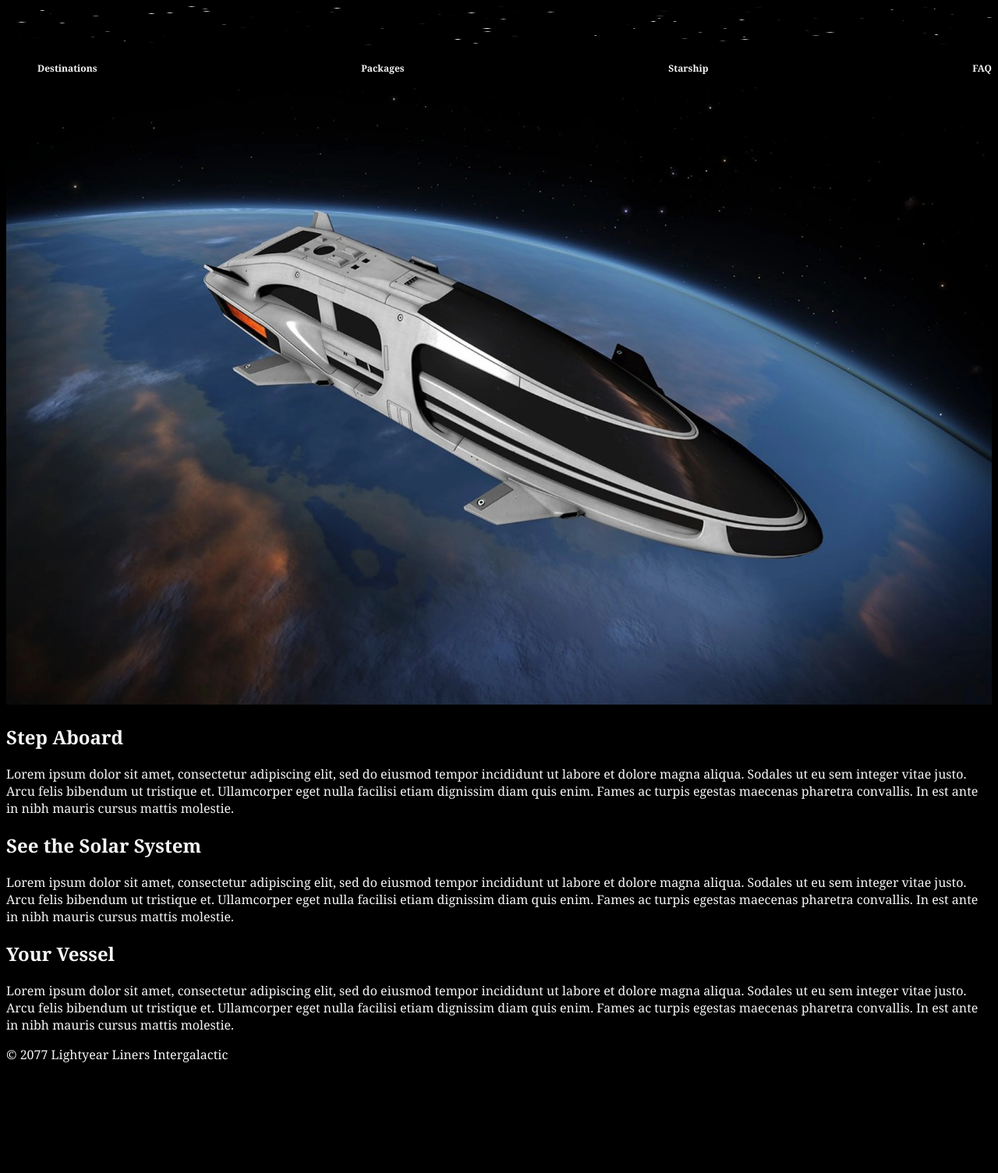
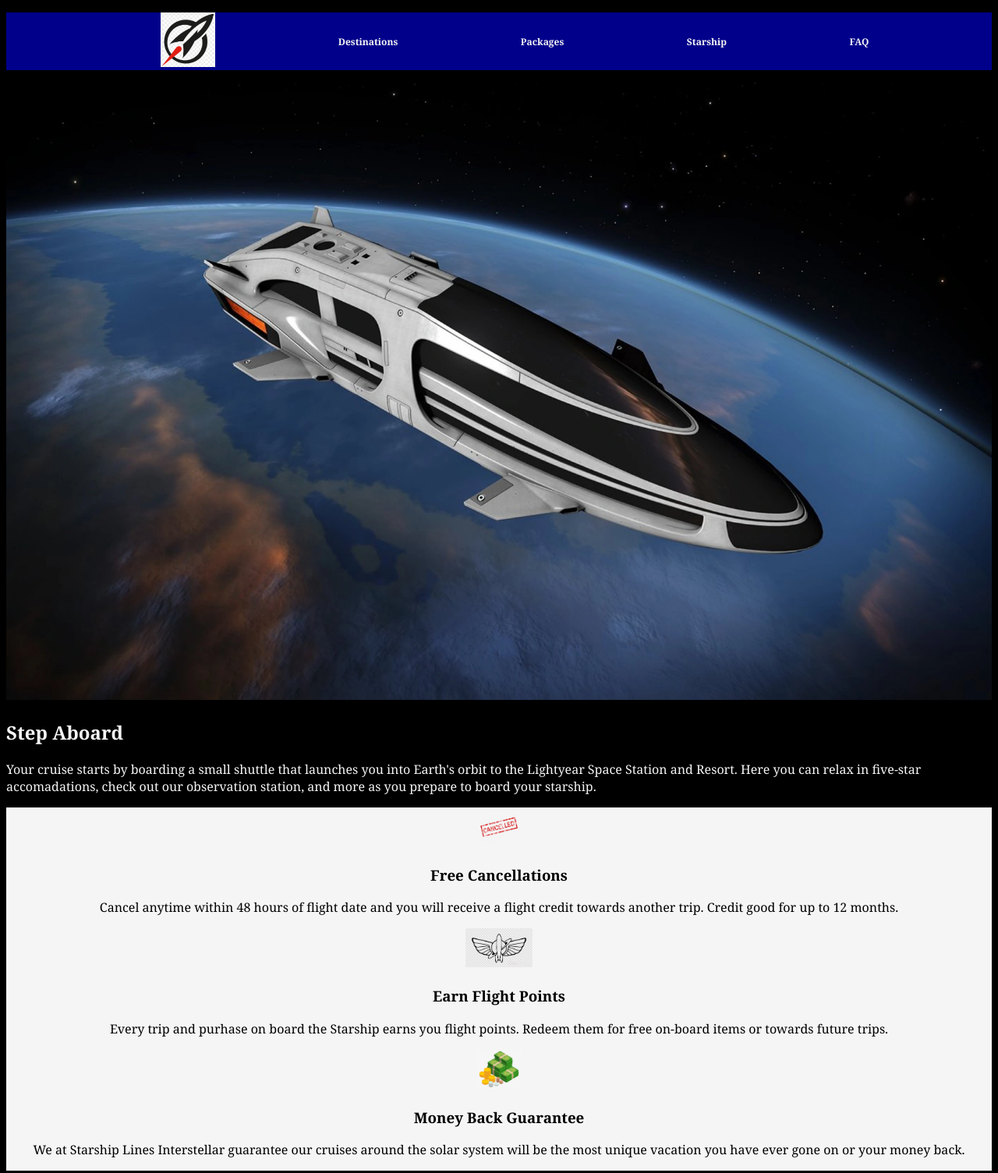
Before and after one commit to tburto33/LightyearCruises, a plain HTML site: page index.html in a window 1280 px wide. Shown: the top 1505 px of the page at 78% size. Before the commit the page ends 1380 px from the top, so only its background shows below. Drawn offline with Linux system fonts and the light colour scheme.

Commit message:
Added new container with photos, logo, and started filling in text for content

```diff
--- a/css/style.css
+++ b/css/style.css
@@ -8,23 +8,34 @@
 
 .main-nav {
     display: flex;
-    justify-content: space-between;
+    justify-content: space-evenly;
     flex-wrap: wrap;
     align-items: center;
 }
 
-.header-img {
-    background-repeat: no-repeat;
-    background-position: center;
-    background-size: cover;
-    position: relative;
-    height: 50px;
-    width: 100%;
+.item {
+    flex: 0 1 auto;
+}
+
+.logo-img {
+    height: 70px;
+    width: auto;
+    position: center;
+}
+
+.main-nav a {
+    text-align: center;
+    display: block;
+    color: whitesmoke;
 }
 
 /* =================================
   BASE ELEMENT STYLES
 ==================================== */
+
+header {
+    background-color: darkblue;
+}
 
 body {
     background: black;
@@ -51,11 +62,26 @@ a:link {
   BASE LAYOUT STYLES
 ==================================== */
 
-.main-nav a {
+/* CANCEL/CREDITS/GURANTEE CONTAINER */
+.cancel-container {
+    display: flex;
+    flex-wrap: wrap;
+    flex-direction: column;
+    background-color: whitesmoke;
+    color: black;
     text-align: center;
-    display: block;
-    color: whitesmoke;
 }
+
+/* IMAGES */
+.cancel-img,
+.money-img,
+.credit-img {
+    height: 50px;
+    width: auto;
+    position: relative;
+}
+
+
 
 /*-----BANNER-----*/
 .banner-text {
--- a/index.html
+++ b/index.html
@@ -9,30 +9,50 @@
 <body>
     <!-- MAIN HEADER -->
     <header class="main-header" >
-        <img class="header-img" src="photos/stars.png">
         <ul class="main-nav">
-            <li><a href="#">Destinations</a></li>
-            <li><a href="#">Packages</a></li>
-            <li><a href="#">Starship</a></li>
-            <li><a href="#">FAQ</a></li>
+            <li class="logo"><a href="#"><img class="logo-img" src="photos/rocket_logo.jpg"></a></li>
+            <li class="item"><a href="#">Destinations</a></li>
+            <li class="item"><a href="#">Packages</a></li>
+            <li class="item"><a href="#">Starship</a></li>
+            <li class="item"><a href="#">FAQ</a></li>
         </ul>
     </header>
     <!-- BANNER -->
     <div class="banner">
         <img class="banner-img" src="photos/orca_elite_dangerous.webp">
-        <!-- <div class="banner-text">Out of this world vacations!</div> -->
     </div>
     <!--CONTENT-->
     <div class="primary-content">
         <h2>Step Aboard</h2>
         <p>
-            Lorem ipsum dolor sit amet, consectetur adipiscing elit,
-            sed do eiusmod tempor incididunt ut labore et dolore magna
-            aliqua. Sodales ut eu sem integer vitae justo.
-            Arcu felis bibendum ut tristique et. Ullamcorper eget nulla
-            facilisi etiam dignissim diam quis enim. Fames ac turpis egestas
-             maecenas pharetra convallis. In est ante in nibh mauris cursus mattis molestie.
+           Your cruise starts by boarding a small shuttle that launches you into Earth's orbit
+           to the Lightyear Space Station and Resort. Here you can relax in five-star accomadations,
+           check out our observation station, and more as you prepare to board your starship.
         </p>
+    </div>
+    <div class="cancel-container">
+       <div>
+           <img class="cancel-img" src="photos/cancelled.png">
+           <h3>Free Cancellations</h3>
+           <p>Cancel anytime within 48 hours of flight date and you will receive
+               a flight credit towards another trip. Credit good for up to 12 months.
+           </p>
+       </div>
+       <div>
+           <img class="credit-img" src="photos/spaceship_logo.png">
+           <h3>Earn Flight Points</h3>
+           <p>Every trip and purhase on board the Starship earns you flight points.
+              Redeem them for free on-board items or towards future trips.
+           </p>
+       </div>
+       <div>
+           <img class="money-img" src="photos/money.jpg">
+           <h3>Money Back Guarantee</h3>
+           <p>We at Starship Lines Interstellar guarantee our cruises around the
+               solar system will be the most unique vacation you have ever gone on
+               or your money back.
+           </p>
+       </div>
     </div>
     <div class="destinations">
         <h2>See the Solar System</h2>
```
Also changed, not shown: photos/cancelled.png (added), photos/money.jpg (added), photos/rocket_logo.jpg (added), photos/spaceship_logo.png (added).
